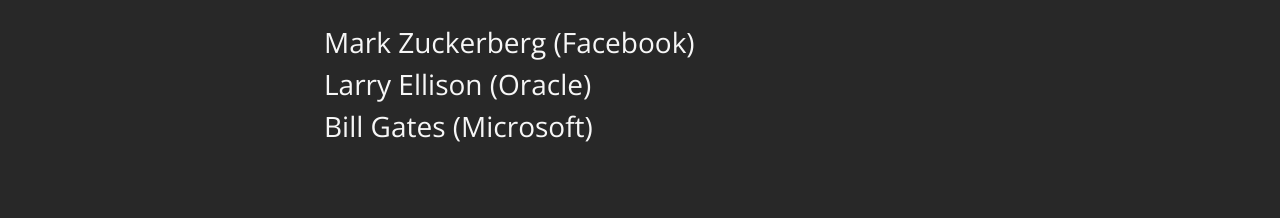
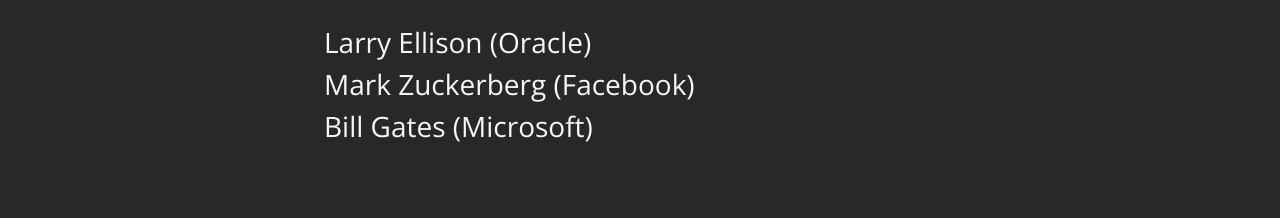
Before and after one commit to ASQ-USI/examples, a plain HTML site: page USI-10th-anniversary/index.html in a window 1280 px wide. Shown: the part 516-734 px from the top of the page. Drawn offline with nearby package versions, Linux system fonts and the light colour scheme.

Commit message:
add shuffle

```diff
--- a/USI-10th-anniversary/index.html
+++ b/USI-10th-anniversary/index.html
@@ -708,7 +708,31 @@
 		<script src="js/jquery.js"></script>
     <script src="js/bootstrap.min.js"></script>
     <script src="js/impress.js"></script>
-    <script>//impress().init()</script>
+    <script>// impress().init()</script>
+    <script>
+
+      $.fn.shuffle = function() {
+          return this.each(function(){
+              var items = $(this).children().clone(true);
+              return (items.length) ? $(this).html($.shuffle(items)) : this;
+          });
+      }
+      $.shuffle = function(arr) {
+          for(var j, x, i = arr.length; i; j = parseInt(Math.random() * i), x = arr[--i], arr[i] = arr[j], arr[j] = x);
+          return arr;
+      }
+      $('.asq-options').shuffle();
+
+      //simple shuffle
+      // $('.asq-question').each(function(){
+      //   var opts = $(this).find('.asq-option').length;
+      //   //pick one
+      //   var random = Math.floor(Math.random() * (opts - 1));
+      //   var $randomOpt = $(this).find('.asq-option').eq(random)
+      //   $randomOpt.parent().prepend($randomOpt)
+      // })
+
+    </script>
     <script>
       radioStyles= ['svg-fill', 'svg-circle', 'svg-swirl']
       $('.asq-question').each(function(){
```
